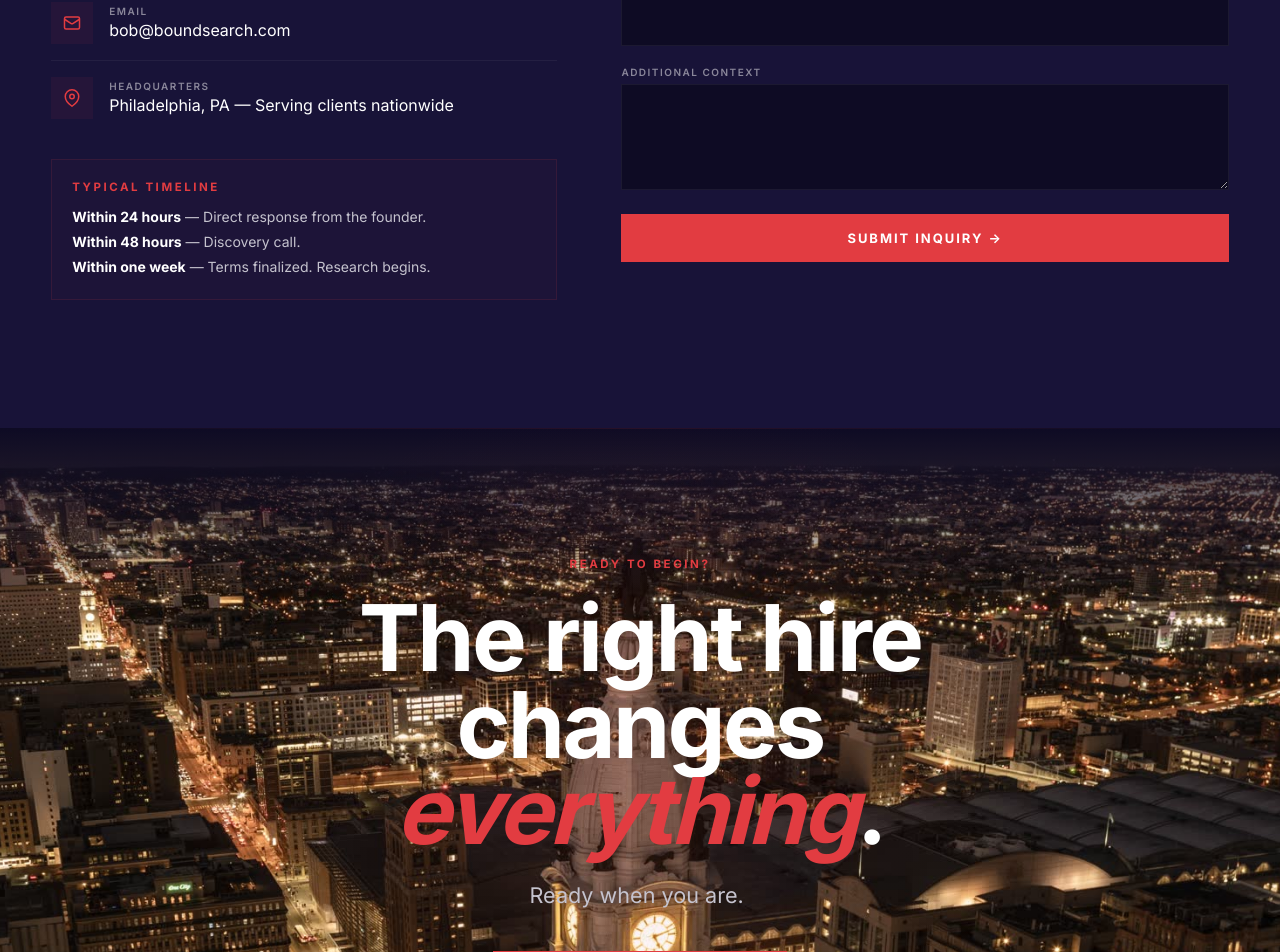
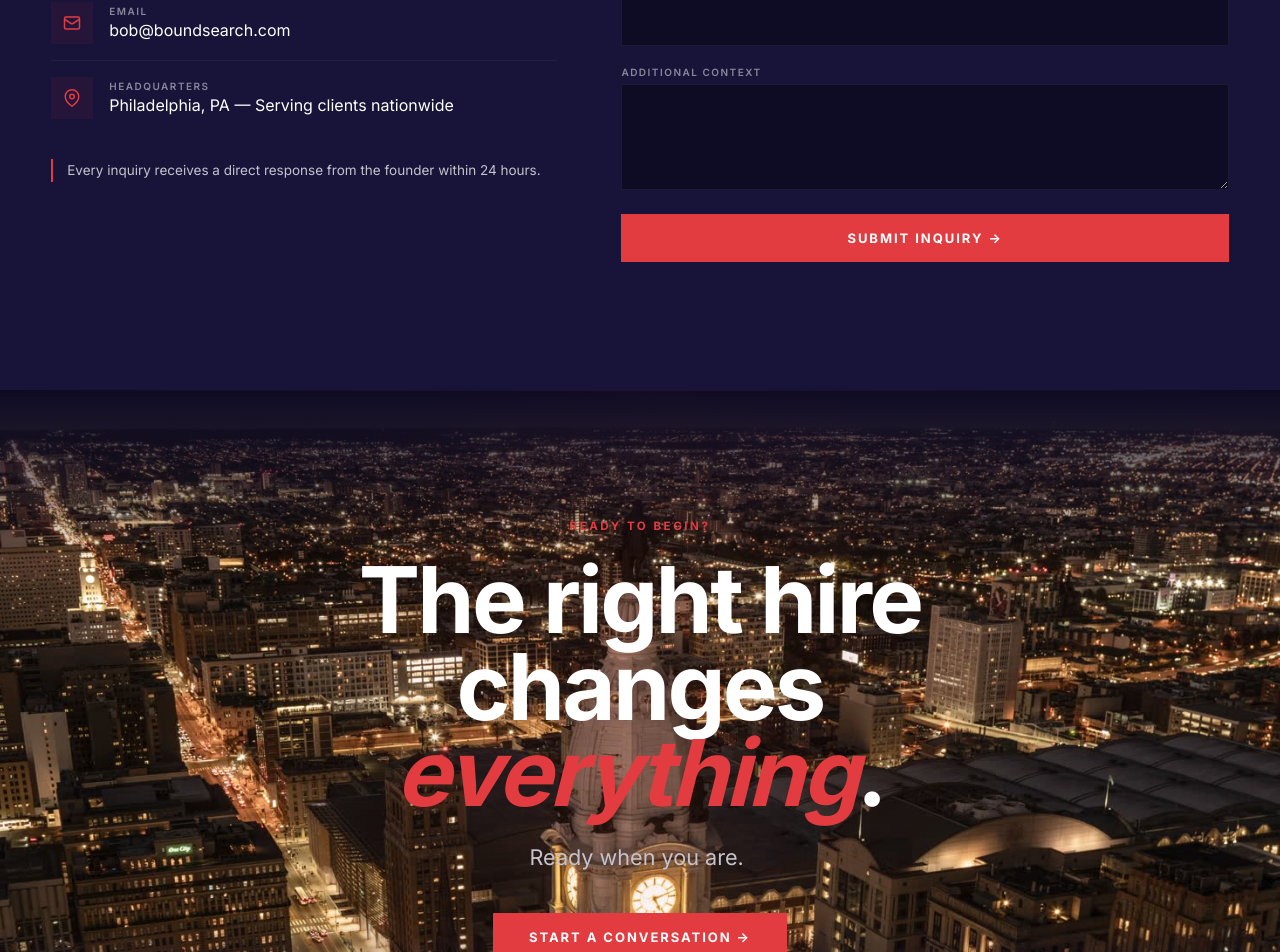
Before and after one commit to rc562/bound-search-partners, a React (Vite) app: page / in a window 1280 px wide. Shown: the part 6637-7589 px from the top of the page. Built offline with nearby package versions, Linux system fonts and the light colour scheme.

Commit message:
Contact: timeline box replaced with single response promise

```diff
--- a/src/App.jsx
+++ b/src/App.jsx
@@ -951,10 +951,7 @@ export default function App() {
                 <div><strong style={{display:"block",fontSize:10,fontWeight:600,letterSpacing:".15em",textTransform:"uppercase",color:C.g,marginBottom:3}}>{label}</strong>{href?<a href={href} style={{color:C.w,textDecoration:"none"}}>{val}</a>:<span>{val}</span>}</div>
               </div>
             ))}
-            <div style={{marginTop:24,padding:20,border:"1px solid rgba(226,60,65,.12)",background:"rgba(226,60,65,.02)"}}>
-              <div style={{fontSize:"clamp(.65rem,.9vw,.78rem)",fontWeight:700,letterSpacing:".22em",textTransform:"uppercase",color:C.r,marginBottom:10}}>Typical Timeline</div>
-              <p style={{fontSize:14,color:C.gl,lineHeight:1.8}}><strong style={{color:C.w}}>Within 24 hours</strong> — Direct response from the founder.<br/><strong style={{color:C.w}}>Within 48 hours</strong> — Discovery call.<br/><strong style={{color:C.w}}>Within one week</strong> — Terms finalized. Research begins.</p>
-            </div>
+            <p style={{marginTop:24,fontSize:13.5,color:C.gl,lineHeight:1.7,borderLeft:`2px solid ${C.r}`,paddingLeft:14}}>Every inquiry receives a direct response from the founder within 24 hours.</p>
           </div>
           <div>
             {formSent ? (
```
